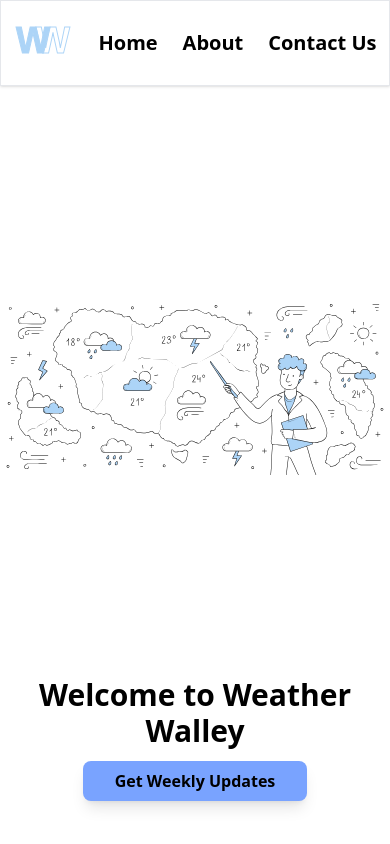
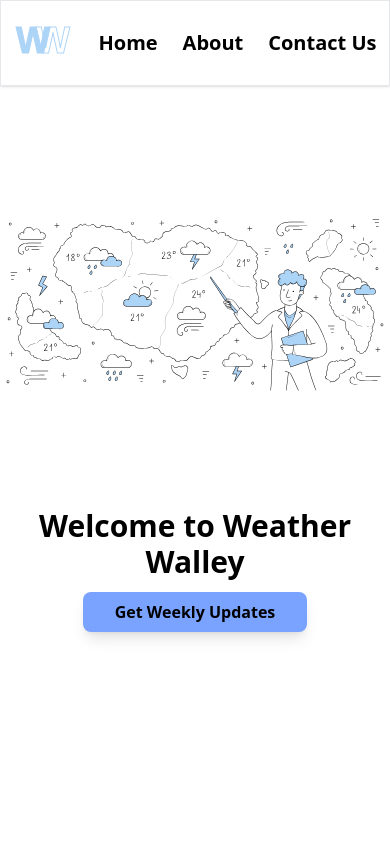
Before and after one commit to talhaiftikhar12549/Weather-Walley, a Vue app: page / in a window 390 px wide. Shown: the top 844 px of the page. Built offline with nearby package versions, Linux system fonts and the light colour scheme; no server answers.

Commit message:
Responsive

```diff
--- a/src/components/HomeFirstSection.vue
+++ b/src/components/HomeFirstSection.vue
@@ -1,23 +1,29 @@
 <template>
   <div class=" w-[100%] h-[95vh] ">
-    <div class="w-[100%]  h-[70vh] p-2 flex justify-center relative"><img src="../assets/WeatherForcast.svg"
+
+
+    <div class="w-[100%]  md:h-[70vh] h-[50vh]  p-2 flex justify-center relative "><img src="../assets/WeatherForcast.svg"
                                                                           alt="Vue logo"
-                                                                          class="h-[100%] w-[100%] absolute">
+                                                                          class="h-[100%] w-[100%]  absolute">
 
 
     </div>
+
+
     <div class="flex w-full flex-col justify-center items-center text-center">
-      <h1 class="font-bold text-3xl pb-3">Welcome to Weather Walley</h1>
+      <h1 class="font-bold text-3xl pb-3 ">Welcome to Weather Walley</h1>
 
       <button class="bg-[#79A3FF] py-2 px-8 rounded-lg shadow-lg font-bold " @click="handleViewMoreClick">Get Weekly
         Updates
       </button>
     </div>
+
+
   </div>
 </template>
 <script>
 export default {
-  name:'HomeFirstSection',
+  name: 'HomeFirstSection',
   methods:
       {
         handleViewMoreClick() {
```
Lines whose indentation alone changed are shown as unchanged.
